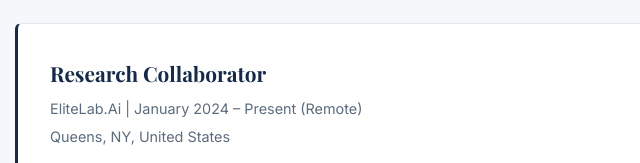
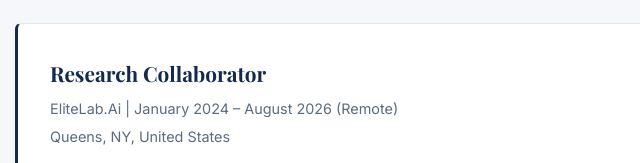
Before and after one commit to sharifuzzamanmd/sharifuzzamanmd.github.io, a plain HTML site: page index.html in a window 1280 px wide. Shown: the part 1384-1547 px from the top of the page, 97-737 px from the left. Drawn offline with nearby package versions, Linux system fonts and the light colour scheme.

Commit message:
Change research collaborator duration to August 2026
Updated the duration of the research collaborator role.

```diff
--- a/index.html
+++ b/index.html
@@ -606,7 +606,7 @@
 
                 <div class="card">
                     <h3>Research Collaborator</h3>
-                    <p class="meta">EliteLab.Ai | January 2024 – Present (Remote)</p>
+                    <p class="meta">EliteLab.Ai | January 2024 – August 2026 (Remote)</p>
                     <p class="meta">Queens, NY, United States</p>
                     <ul>
                         <li>Designed and executed research projects in machine learning and AI</li>
```
